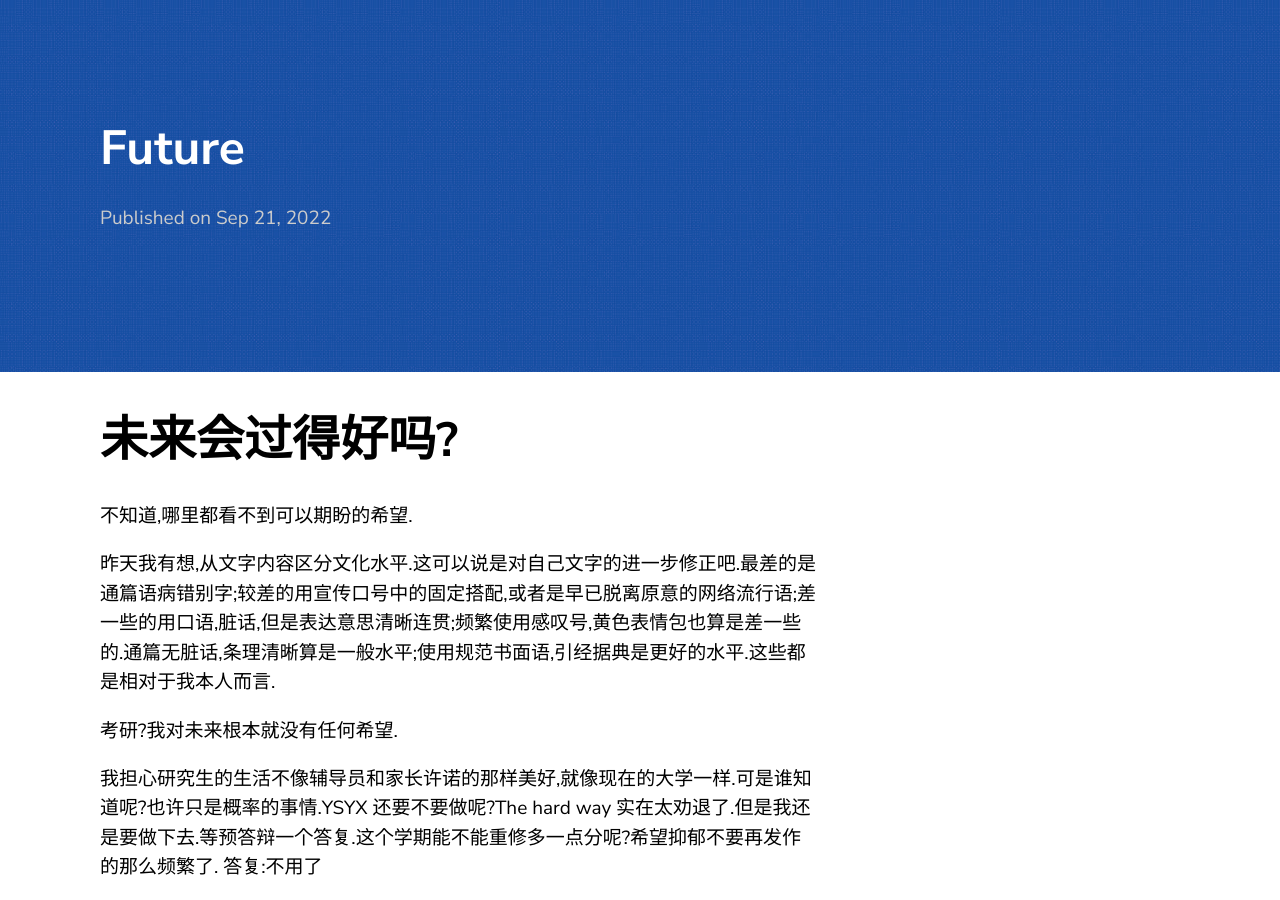
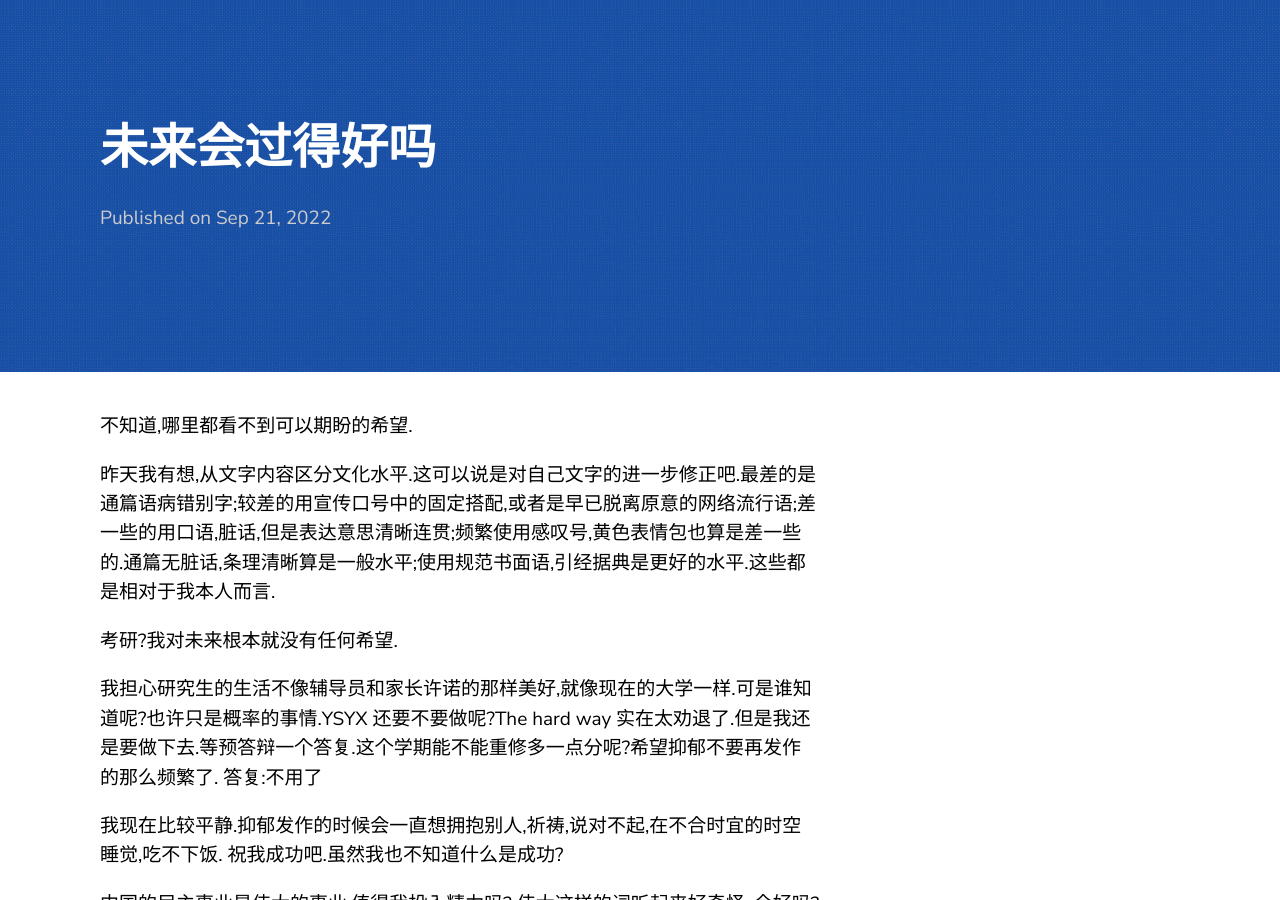
Before and after one commit to Ebotian/Ebotian.github.io, a Jekyll site: the page built from _posts/2022-09-21-future.md, in a window 1280 px wide and 900 px high. Built offline with Jekyll 4.4.1, drawn with Linux system fonts in a browser that asks for light colours; our own code applies the rules of GitHub Pages for plain Markdown files; some of the changed lines change nothing that is shown.

Commit message:
九月结束

```diff
--- a/_posts/2022-09-21-future.md
+++ b/_posts/2022-09-21-future.md
@@ -1,4 +1,8 @@
-# 未来会过得好吗?
+---
+layout: post
+title:  "未来会过得好吗"
+date:   2022-09-21 21:03:36 +0531
+---
 
 不知道,哪里都看不到可以期盼的希望.
 
```
